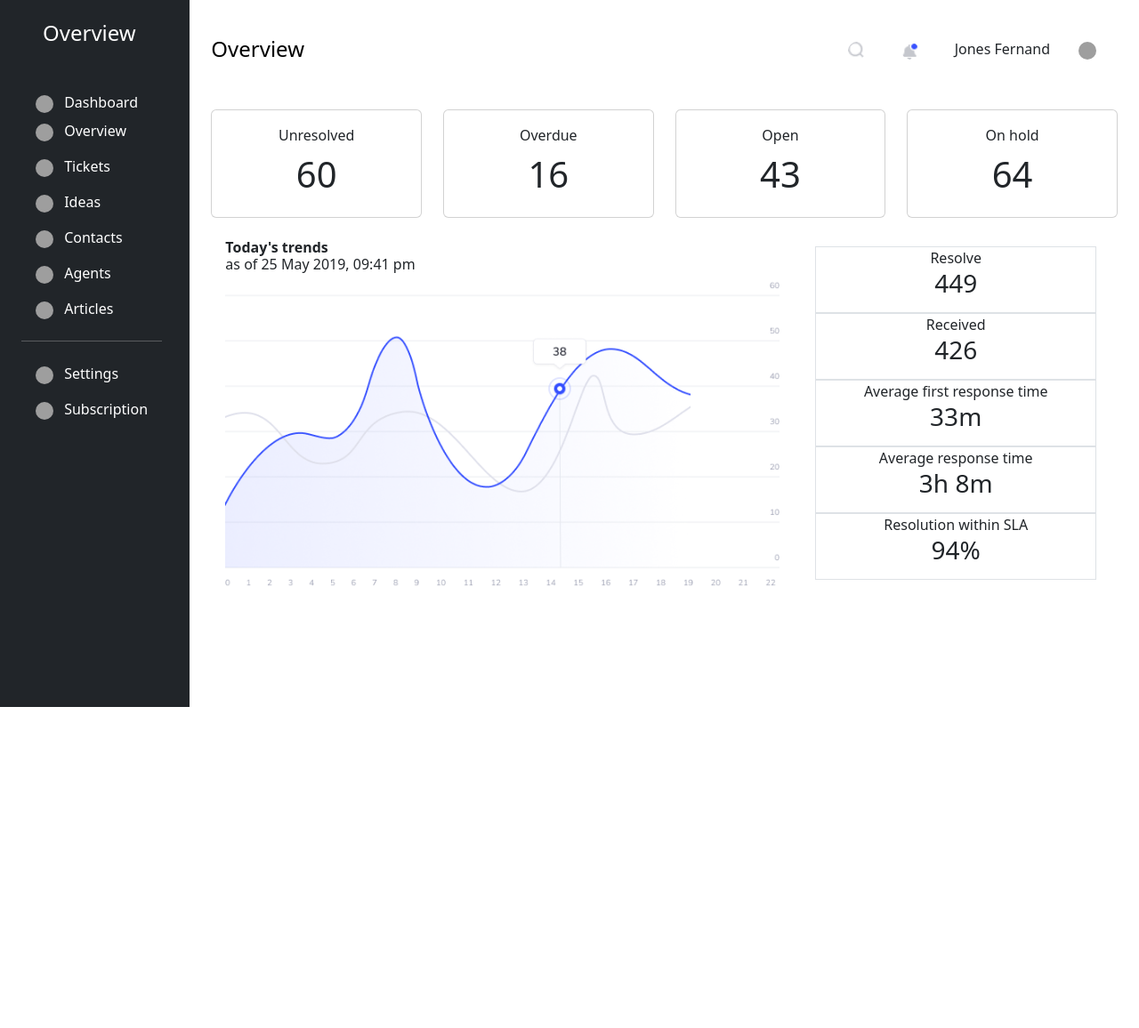
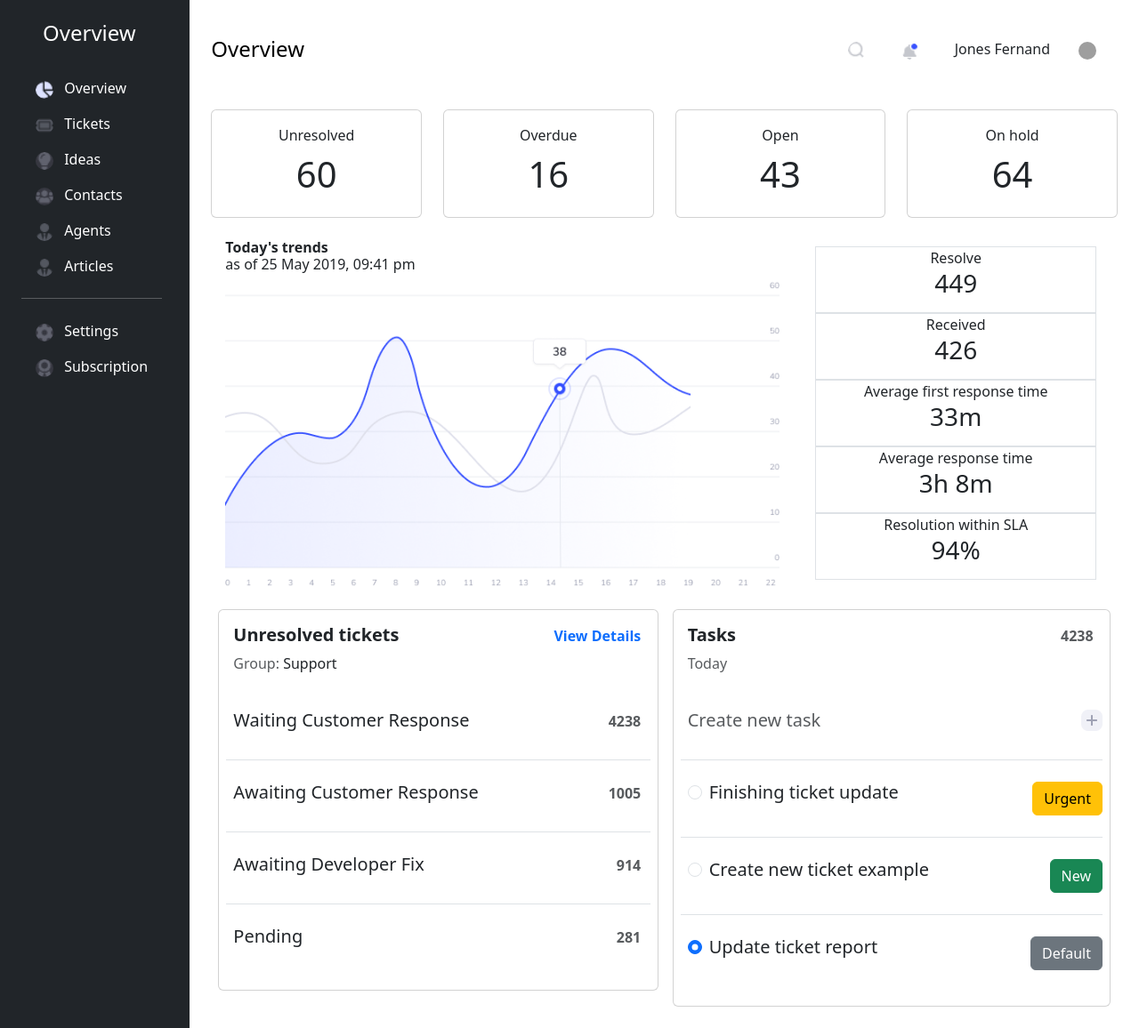
Before and after one commit to jcalderon4/Group13_bootstrap, a website: page public/index.html in a window 1280 px wide. Shown: the part 5-1161 px from the top of the page at 89% size. Before the commit the page ends 800 px from the top, so only its background shows below. Drawn offline with nearby package versions, Linux system fonts and the light colour scheme; grey boxes are pictures that could not be loaded.

Commit message:
edit
edit not yet responsive

```diff
--- a/public/index.html
+++ b/public/index.html
@@ -94,60 +94,61 @@
         <div class="row flex-nowrap">
             <div class="col-auto col-md-3 col-xl-2 px-sm-2 px-0 bg-dark">
                 <div class="d-flex flex-column align-items-center align-items-sm-start px-3 pt-2 text-white min-vh-100">
-                  <a href="/" class="d-flex align-items-center mb-3 mb-md-0 me-md-auto text-white text-decoration-none">
+                  <a href="/" class="d-flex align-items-center text-white text-decoration-none">
+
                     <span class="fs-4 px-4 mt-3">Overview</span>
-                  </a>
-                  <a href="#" class="nav-link text-white px-3  mt-5">
-                      <img src="https://github.com/mdo.png" alt="" width="20" height="20" class="rounded-circle me-2">
+
+                   <!---<a href="#" class="nav-link text-white px-3  mt-5">
+                      <img src="assets/image/logo.png" alt="" width="20" height="20" class="rounded-circle me-2">
                          Dashboard
-                       </a>
+                       </a>-->
                   <ul class="nav flex-column">
-                    <li class="nav-item">
+                    <li class="nav-item pt-4">
                        <a href="#" class="nav-link text-white">
-                       <img src="https://github.com/mdo.png" alt="" width="20" height="20" class="rounded-circle me-2">
+                       <img src="assets/image/overview.png" alt="" width="20" height="20" class="rounded-circle me-2">
                        Overview
                         </a>
                         </li>
                     <li class="nav-item">
                       <a href="#" class="nav-link text-white">
-                      <img src="https://github.com/mdo.png" alt="" width="20" height="20" class="rounded-circle me-2">
+                      <img src="assets/image/2. tickets.png" alt="" width="20" height="20" class="rounded-circle me-2">
                          Tickets
                        </a>
                     </li>
                     <li>
                       <a href="#" class="nav-link text-white">
-                        <img src="https://github.com/mdo.png" alt="" width="20" height="20" class="rounded-circle me-2">
+                        <img src="assets/image/3. ideas.png" alt="" width="20" height="20" class="rounded-circle me-2">
                         Ideas
                       </a>
                     </li>
                     <li>
                       <a href="#" class="nav-link text-white">
-                        <img src="https://github.com/mdo.png" alt="" width="20" height="20" class="rounded-circle me-2">
+                        <img src="assets/image/4. contacts.png" alt="" width="20" height="20" class="rounded-circle me-2">
                         Contacts
                       </a>
                     </li>
                     <li>
                       <a href="#" class="nav-link text-white">
-                        <img src="https://github.com/mdo.png" alt="" width="20" height="20" class="rounded-circle me-2">
+                        <img src="assets/image/5. agents.png" alt="" width="20" height="20" class="rounded-circle me-2">
                        Agents
                       </a>
                     </li>
                     <li>
                       <a href="#" class="nav-link text-white">
-                       <img src="https://github.com/mdo.png" alt="" width="20" height="20" class="rounded-circle me-2">
+                       <img src="assets/image/5. agents.png" alt="" width="20" height="20" class="rounded-circle me-2">
                         Articles
                       </a>
                     </li>
                     <hr>
                     <li>
                       <a href="#" class="nav-link text-white">
-                       <img src="https://github.com/mdo.png" alt="" width="20" height="20" class="rounded-circle me-2">
+                       <img src="assets/image/a_1. settings.png" alt="" width="20" height="20" class="rounded-circle me-2">
                         Settings
                       </a>
                     </li>
                     <li>
                       <a href="#" class="nav-link text-white">
-                       <img src="https://github.com/mdo.png" alt="" width="20" height="20" class="rounded-circle me-2">
+                       <img src="assets/image/a_2. subscription.png" alt="" width="20" height="20" class="rounded-circle me-2">
                         Subscription
                       </a>
                     </li>
@@ -214,6 +215,7 @@
                       </div>
                 </div>
               </div>-->
+              <!---card body --->
               <div class="row text-center">
                 <div class="col-md-3">
                   <div class="card card-body ">
@@ -239,6 +241,7 @@
                   <h1 class="card-title pricing-card-title">64</h1>
                 </div>
               </div>
+               <!---graph middle --->
               <div class=" flex-wrap row pt-2">
                 <div class="col-md-8" >
                   <div class="card card-body border-0 row " >
@@ -269,13 +272,106 @@
                   </div>
                 </div>
               </div>
+               <!---listgroup --->
+               <div class="d-flex ">
 
+                <div class="p-2 flex-fill ">
+                <div class="card card body ">
+                  <ol class=" list-group-item pt-3 ps-2 px-2">
+                    <li class="list-group-item d-flex justify-content-between align-items-start">
+                      <div class="ms-2 me-auto">
+                        <h5 class="fw-bold">Unresolved tickets</h5>
+                        <p class="text-start"><span class="opacity-75">Group: </span><span>Support </span></p>
+                      </div>
+                      <span class="badge text-primary fs-6">View Details</span>
+                    </li>
+                    <li class="list-group-item d-flex justify-content-between align-items-start pt-4 pb-4">
+                      <div class="ms-2 me-auto">
+                        <h5 class="fw-normal">Waiting Customer Response</h5>
+                      </div>
+                      <span class="badge text-dark opacity-75 fs-6">4238</span>
+                    </li>
+                    <li class="list-group-item d-flex justify-content-between align-items-start pt-4 pb-4 border-top">
+                      <div class="ms-2 me-auto">
+                        <h5 class="fw-normal">Awaiting Customer Response</h5>
+                      </div>
+                      <span class="badge text-dark opacity-75 fs-6">1005</span>
+                    </li>
+                    <li class="list-group-item d-flex justify-content-between align-items-start pt-4 pb-4 border-top">
+                      <div class="ms-2 me-auto">
+                        <h5 class="fw-normal">Awaiting Developer Fix</h5>
+                      </div>
+                      <span class="badge text-dark opacity-75 fs-6">914</span>
+                    </li>
+                    <li class="list-group-item d-flex justify-content-between align-items-start pt-4 pb-4 border-top">
+                      <div class="ms-2 me-auto">
+                        <h5 class="fw-normal">Pending</h5>
+                      </div>
+                      <span class="badge text-dark opacity-75 fs-6">281</span>
+                    </li>
+                  </ol>
                 </div>
+                </div>
+                <!---listgroup b --->
+                <div class="p-2 flex-fill">
+                <div class="card card body pt-3 ps-2 px-2">
+                  <ol class=" list-group-item ">
+                    <li class="list-group-item d-flex justify-content-between align-items-start">
+                      <div class="ms-2 me-auto">
+                        <h5 class="fw-bold text-start">Tasks</h5>
+                        <p class="text-start"><span class="opacity-75">Today</p>
+                      </div>
+                      <span class="badge text-dark opacity-75 fs-6">4238</span>
+                    </li>
+                    <li class="list-group-item d-flex justify-content-between align-items-start pt-4 pb-4">
+                      <div class="ms-2 me-auto">
+                        <h5 class="fw-normal opacity-75">Create new task</h5>
+                      </div>
+                      <img src="assets/image/inactive1.png">
+                    </li>
+                    <li class="list-group-item d-flex justify-content-between align-items-start pt-4 pb-4 border-top">
+                      <div class="ms-2 me-auto">
+                        <div class="form-check">
+                          <input class="form-check-input" type="radio" name="flexRadioDefault" id="flexRadioDefault1">
+                          <label class="form-check-label" for="flexRadioDefault1">
+                            <h5 class="fw-normal" >Finishing ticket update</h5>
+                          </label>
+                        </div>
+                      </div>
+                      <button type="button" class="btn btn-warning">Urgent</button>
+                    </li>
+                    <li class="list-group-item d-flex justify-content-between align-items-start pt-4 pb-4 border-top">
+                      <div class="ms-2 me-auto">
+                        <div class="form-check">
+                          <input class="form-check-input" type="radio" name="flexRadioDefault" id="flexRadioDefault1">
+                          <label class="form-check-label" for="flexRadioDefault1">
+                            <h5 class="fw-normal" >Create new ticket example</h5>
+                          </label>
+                        </div>
+                      </div>
+                      <button type="button" class="btn btn-success">New</button>
+                    </li>
+                    <li class="list-group-item d-flex justify-content-between align-items-start pt-4 pb-4 border-top">
+                      <div class="ms-2 me-auto">
+                        <div class="form-check">
+                          <input class="form-check-input" type="radio" name="flexRadioDefault" id="flexRadioCheck" checked>
+                          <label class="form-check-label" for="flexRadioCheck">
+                            <h5 class="fw-normal" >Update ticket report</h5>
+                          </label>
+                        </div>
+                      </div>
+                      <button type="button" class="btn btn-secondary">Default</button>
+                    </li>
+                  </ol>
+                </div>
+                </div>
+              </div>
+              </div>
+              </div>
               </div>
               </div>
             </div>
           </div>
-
     </div>
 
 
```
Also changed, not shown: public/assets/image/2. tickets.png (added), public/assets/image/3. ideas.png (added), public/assets/image/4. contacts.png (added), public/assets/image/5. agents.png (added), public/assets/image/6. articles.png (added), public/assets/image/a_1. settings.png (added), public/assets/image/a_2. subscription.png (added), public/assets/image/inactive.png (added), public/assets/image/inactive1.png (added), public/assets/image/logo.png (added), public/assets/image/overview.png (added).
